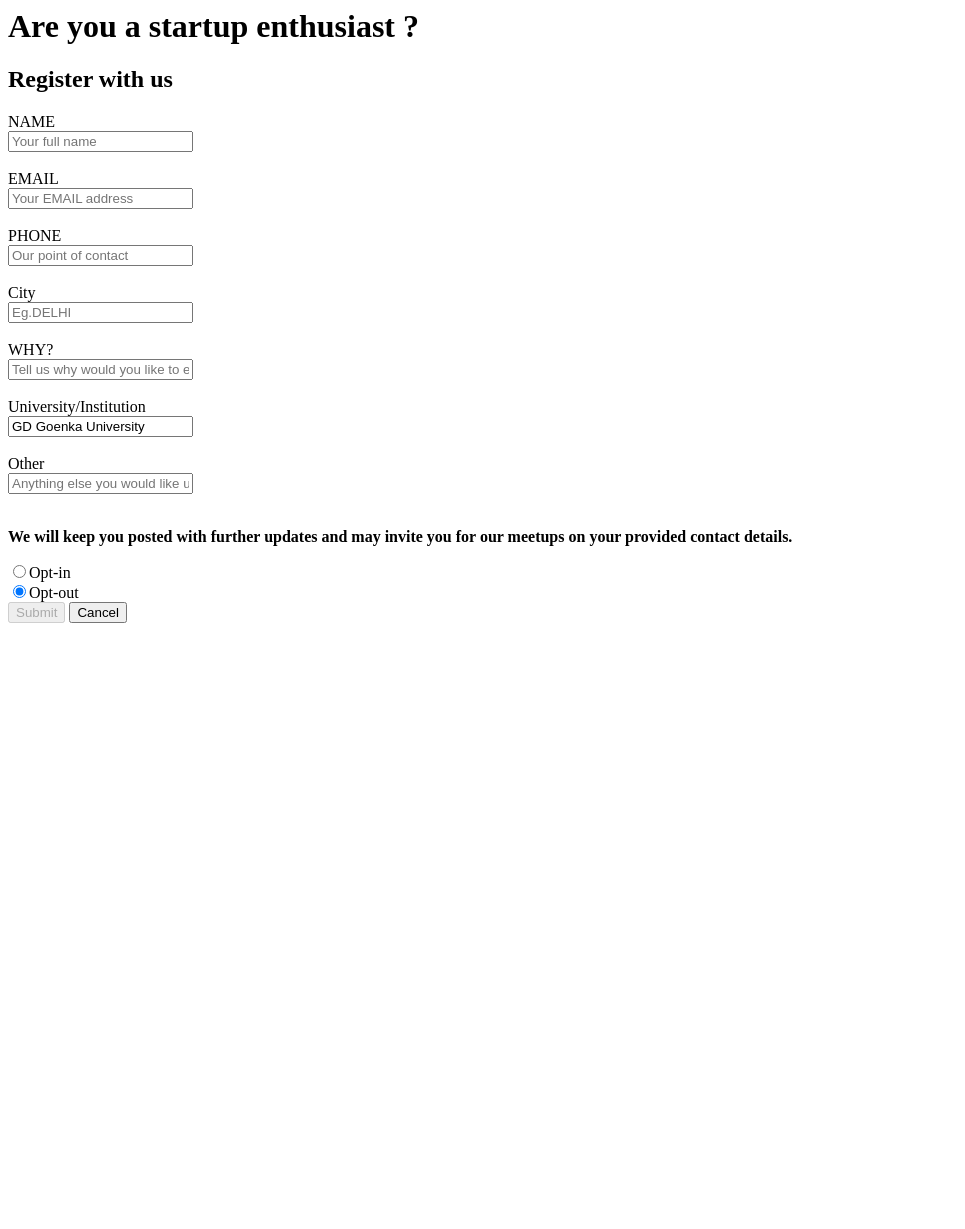
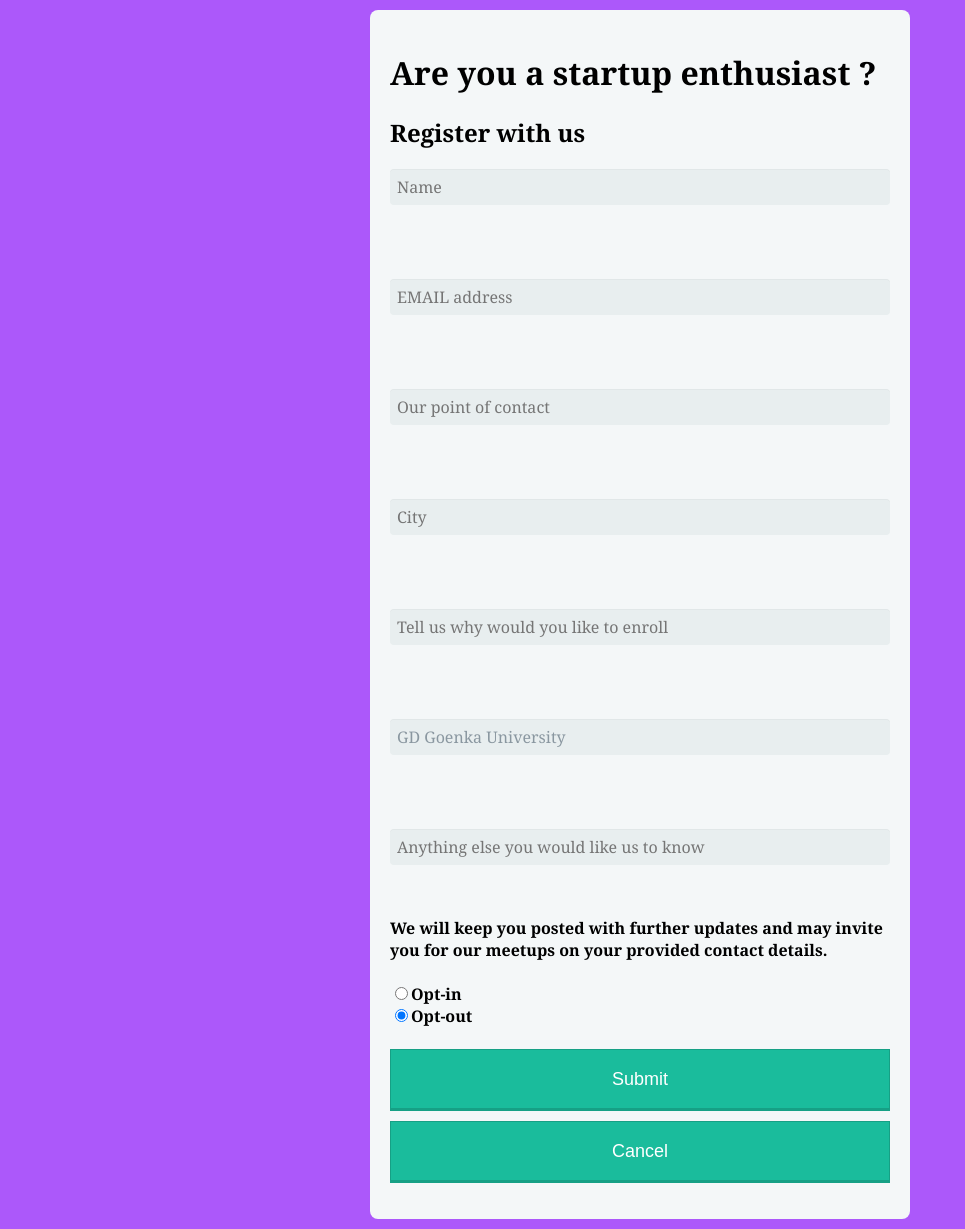
Before and after one commit to aryan27agarwal/Aryan, a PHP site: page /www/enthusiasts/index.html in a window 1280 px wide. Shown: the whole page, without its empty margins (0-965 px from the left). Before the commit the page ends 623 px from the top, so only its background shows below. Run offline with PHP 8.4, Linux system fonts and the light colour scheme.

Commit message:
Registration styling

```diff
--- a/www/Event/index.html
+++ b/www/Event/index.html
@@ -90,7 +90,8 @@ function myFunction() {
    </div>
 
    <div class="Instagram-card-image">
-     <img src= "Poster - IDEA 2017.jpg" height=500px/>
+     <img  src= "Poster - IDEA 2017.jpg" height=500px/>
+
    </div>
 
    <div class="Instagram-card-content">
--- a/www/contact.html
+++ b/www/contact.html
@@ -107,8 +107,8 @@ input[type=submit]:hover {
         <li><a href="#" class="whitish">Testimonials</a></li>
         <li><a href="#" class="whitish">Events</a></li>
         <li class='active'><a href="#" class="whitish">Contact Us</a></li>
-        <li><a href="team.html" class="whitish">Support Team</a></li>
-        <li><a href="#" class="whitish">Register</a></li>
+          <li><a href="team.html" class="whitish">Support Team</a></li>
+        <li><a href="enthusiasts/index.html" class="whitish">Register</a></li>
       </ul>
     </div>
   </nav>
--- a/www/enthusiasts/index.html
+++ b/www/enthusiasts/index.html
@@ -1,39 +1,135 @@
 <html>
 <head>
-  <title> ENTHUSIAST</title>
+<style type="text/css">
+.form{
+	max-width: 500px;
+	padding: 10px 20px;
+	background: #f4f7f8;
+	margin: 10px auto;
+	padding: 20px;
+	background: #f4f7f8;
+	border-radius: 8px;
+	font-family: Georgia, "Times New Roman", Times, serif;
+}
+.form input[type="text"],
+.form input[type="email"],
+.form input[type="number"],
+.form textarea,
+.form select {
+	font-family: Georgia, "Times New Roman", Times, serif;
+	background: rgba(255,255,255,.1);
+	border: none;
+	border-radius: 4px;
+	font-size: 16px;
+	margin: 0;
+	outline: 0;
+	padding: 7px;
+	width: 100%;
+	box-sizing: border-box;
+	-webkit-box-sizing: border-box;
+	-moz-box-sizing: border-box;
+	background-color: #e8eeef;
+	color:#8a97a0;
+	-webkit-box-shadow: 0 1px 0 rgba(0,0,0,0.03) inset;
+	box-shadow: 0 1px 0 rgba(0,0,0,0.03) inset;
+	margin-bottom: 30px;
+
+}
+.form input[type="text"]:focus,
+.form input[type="email"]:focus,
+.form input[type="number"]:focus,
+.form textarea:focus,
+.form select:focus{
+	background: #d2d9dd;
+}
+.form select{
+	-webkit-appearance: menulist-reset;
+	height:35px;
+}
+.form .number {
+	background: #1abc9c;
+	color: #fff;
+	height: 30px;
+	width: 30px;
+	display: inline-block;
+	font-size: 0.8em;
+	margin-right: 4px;
+	line-height: 30px;
+	text-align: center;
+	text-shadow: 0 1px 0 rgba(255,255,255,0.2);
+	border-radius: 15px 15px 15px 0px;
+}
+body{
+	background-color: #AC58FA;
+}
+.form input[type="submit"],
+.form input[type="reset"]
+{
+	position: relative;
+	display: block;
+	padding: 19px 39px 18px 39px;
+	color: #FFF;
+	margin: 0 auto;
+	background: #1abc9c;
+	font-size: 18px;
+	text-align: center;
+	font-style: normal;
+	width: 100%;
+	border: 1px solid #16a085;
+	border-width: 1px 1px 3px;
+	margin-bottom: 10px;
+}
+.form input[type="submit"]:hover,
+.form input[type="reset"]:hover
+{
+	background: #109177;
+}
+
+</style>
+<title>Enthusiasts </title>
+
+
 </head>
 <body>
-  <form method="post" action="startup.php">
-    <h1>Are you a startup enthusiast ? </h1>
-    <h2 > Register with us </h2>
-    NAME<br>
-    <input type="text" placeholder="Your full name" name="name"><br><br>
-  EMAIL<br>
-  <input type="email" placeholder="Your EMAIL address" name="email"><br><br>
-PHONE<br>
+	<!--  ------------------------- -->
+
+	<!--  ------------------------- -->
+<div class="form">
+  <form method="post" action="startup.php"  autocomplete="on">
+
+ <h1>Are you a startup enthusiast ? </h1>
+
+<h2 > Register with us </h2>
+<input type="text" placeholder="Name" name="name"><br><br>
+<br>
+<input type="email" placeholder="EMAIL address" name="email"><br><br>
+<br>
 <input type="number" placeholder="Our point of contact" name="phno"><br><br>
-City<br>
-<input type="text"  name="city" placeholder="Eg.DELHI"> <br><br>
-WHY?<br>
+<br>
+<input type="text"  name="city" placeholder="City"> <br><br>
+<br>
 <input type="text" placeholder="Tell us why would you like to enroll" name="why"><br><br>
-University/Institution<br>
+<br>
 <input type="text" name="University"  value="GD Goenka University"><br><br>
-Other<br>
+<br>
 <input type="text" placeholder="Anything else you would like us to know" name="Other" ><br><br>
-<p>
-<b>  We will keep you posted with further updates and may invite you for our meetups on your provided contact details.
-</b></p>
+
+<b >  We will keep you posted with further updates and may invite you for our meetups on your provided contact details.
+<br><br>
 <input id="opt-in" onclick="inchanged()" type="radio" name="opt" value="opt-in">Opt-in<br>
 <input id="opt-out " checked type="radio" onclick="outchanged()" name="opt" value="opt-out">Opt-out<br>
+</b><br>
 <input id="Submit" disabled="disabled" type="submit" value="Submit"> <t><input type="reset" value="Cancel">
-</form>
+</form></p>
 <script>
 function outchanged() {
 document.getElementById("Submit").disabled=true;
 }
 function inchanged(){
-  document.getElementById("Submit").disabled=false;
+document.getElementById("Submit").disabled=false;
 }
 </script>
+</form>
+</div>
 </body>
 </html>
--- /dev/null
+++ b/www/enthusiasts/sty.css
@@ -0,0 +1,6 @@
+.heading{
+text-align: center;
+}
+h1{
+  text-align: center;
+}
--- a/www/index.html
+++ b/www/index.html
@@ -66,7 +66,7 @@
                     <li><a href="#" class="whitish">Events</a></li>
                     <li><a href="contact.html" class="whitish">Contact Us</a></li>
                     <li><a href="team.html" class="whitish">Support Team</a></li>
-                    <li><a href="#" class="whitish">Register</a></li>
+                    <li><a href="enthusiasts/index.html" class="whitish">Register</a></li>
                   </ul>
                 </div>
               </nav>
--- a/www/team.html
+++ b/www/team.html
@@ -89,7 +89,8 @@
             <li><a href="#" class="whitish">Events</a></li>
             <li ><a href="contact.html" class="whitish">Contact Us</a></li>
             <li class = 'active'><a href="#" class="whitish">Support Team</a></li>
-            <li><a href="#" class="whitish">Register</a></li>
+            <li><a href="enthusiasts/index.html" class="whitish">Register</a></li>
+
           </ul>
         </div>
       </nav>
```
Also changed, not shown: www/enthusiasts/startup.php (+22 -9 lines), www/enthusiasts/connectwork.png (added).
